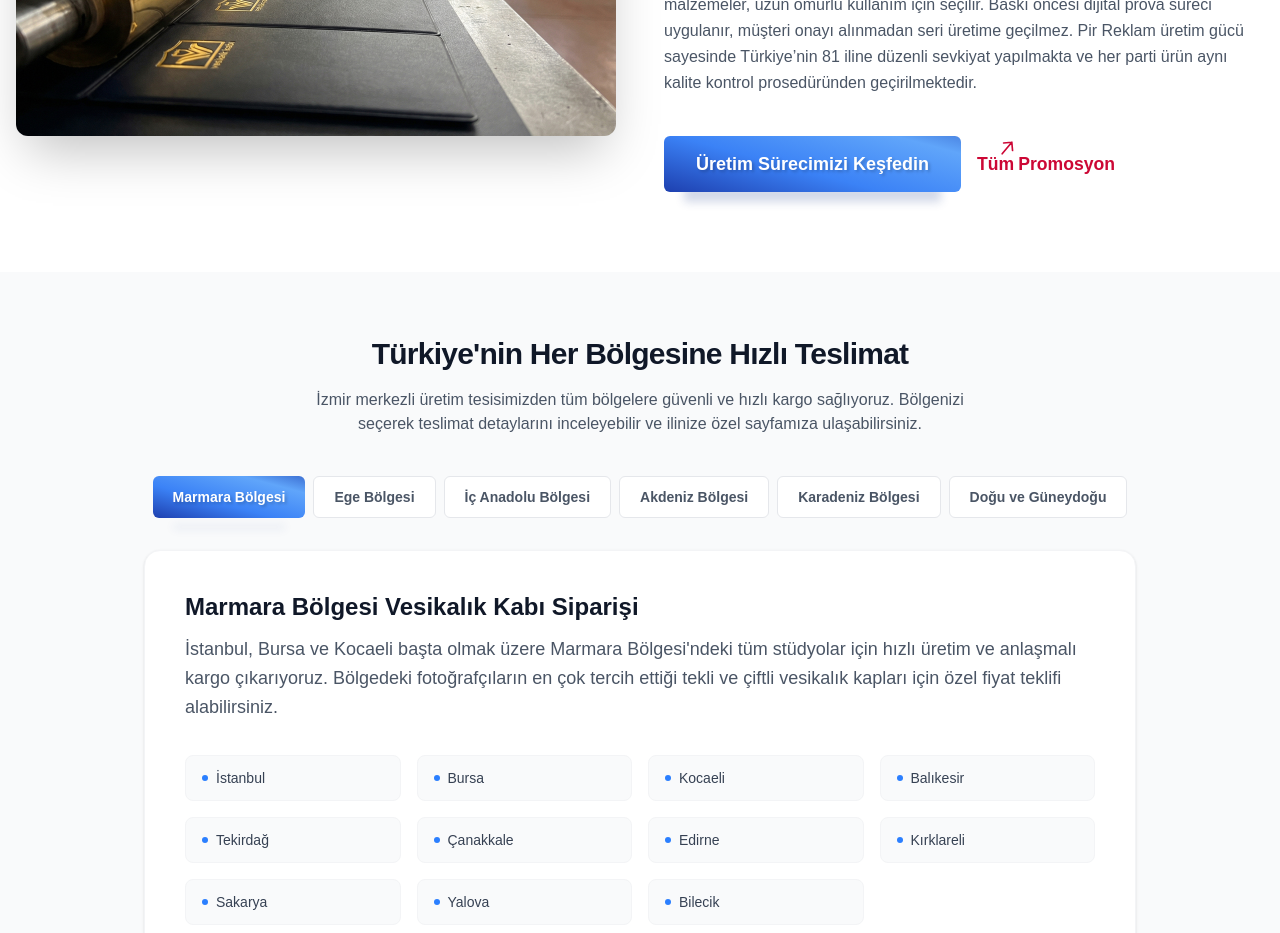
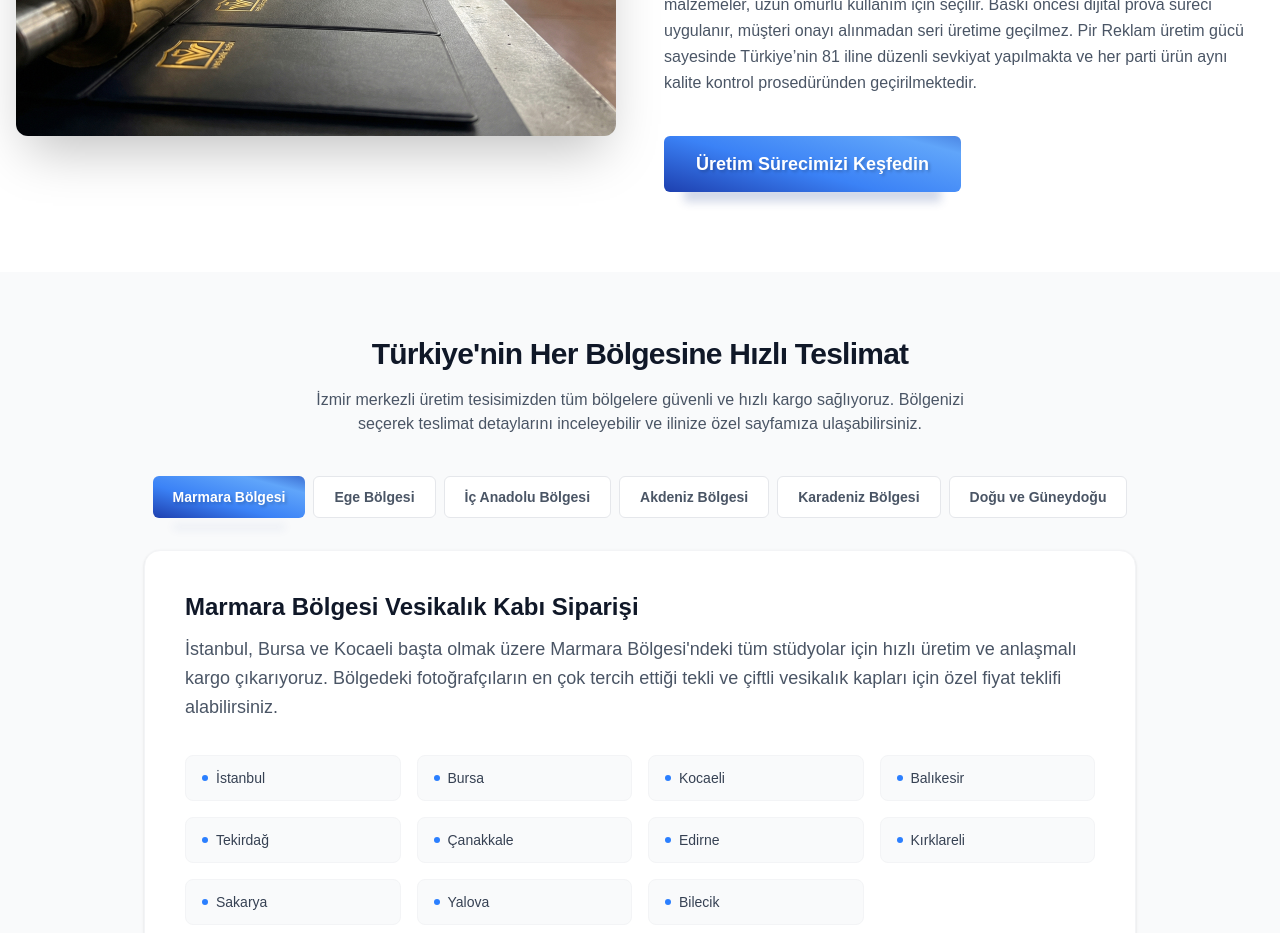
Before and after one commit to MaKiNiST19/vesikalikkabi, a Next.js app: page / in a window 1280 px wide. Shown: the part 2520-3453 px from the top of the page. Built offline with nearby package versions, Linux system fonts and the light colour scheme.

Commit message:
buton kaldırıldı

```diff
--- a/src/app/page.tsx
+++ b/src/app/page.tsx
@@ -11,7 +11,6 @@ import { CATEGORIES, CITIES } from '@/lib/data'
 import { seoAuthorityBlock } from '@/lib/seo-content'
 import { Clock } from 'lucide-react'
 import SeoTextRenderer from '@/components/ui/SeoTextRenderer'
-import AnimatedTextButton from '@/components/ui/AnimatedTextButton'
 
 export default function Home() {
   const faqs = [
@@ -87,9 +86,6 @@ export default function Home() {
                     Üretim Sürecimizi Keşfedin
                   </Button>
                 </Link>
-                <a href="https://pirreklam.com.tr" target="_blank" rel="noopener noreferrer">
-                  <AnimatedTextButton text="Tüm Promosyon Ürünleri İçin Pir Reklam" />
-                </a>
               </div>
             </div>
           </div>
```
